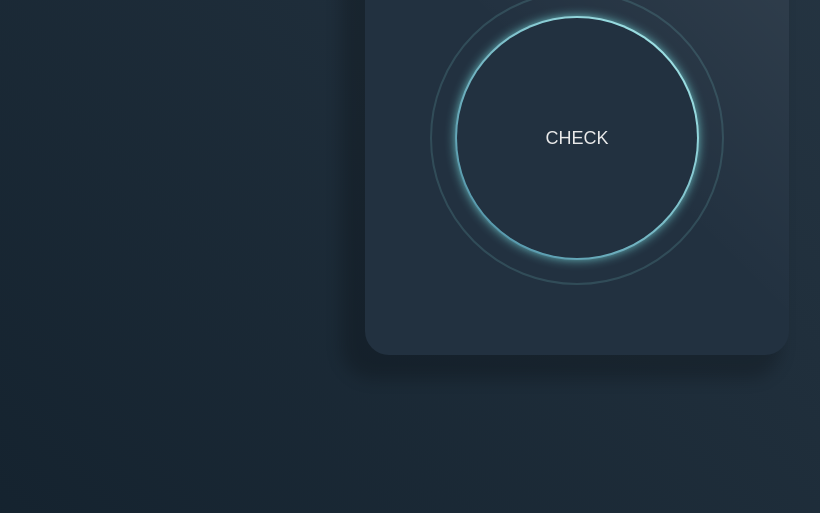
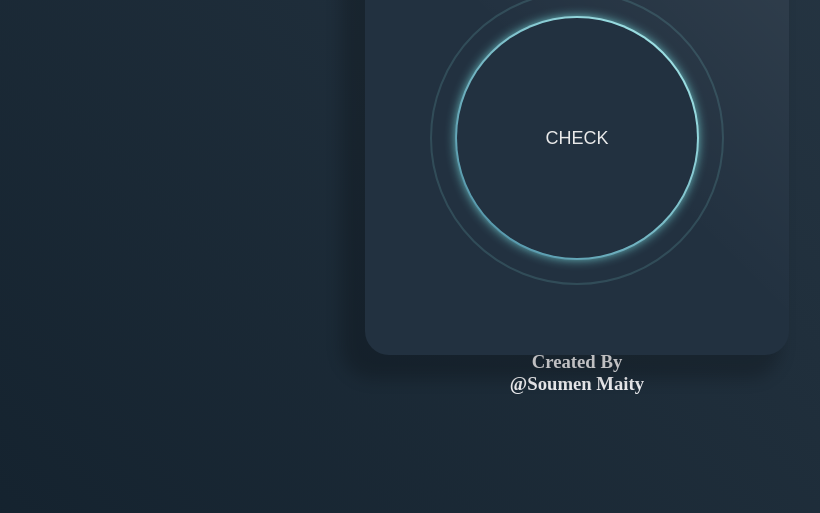
Before and after one commit to SoumenM1/Internet_speed_calculator, a plain HTML site: page index.html in a window 1280 px wide. Shown: the part 287-800 px from the top of the page, without its empty margins (63-883 px from the left). Drawn offline with Linux system fonts and the light colour scheme.

Commit message:
Add files via upload

```diff
--- a/index.html
+++ b/index.html
@@ -19,9 +19,12 @@
                 <button>CHECK</button>
             </div>
         </div>
+
     </div>
+    <footer> <h3>Created By <br><span>@Soumen Maity</span></h3></span></footer>
+</body>
 
-</body>
+
 
 <script>
     document.querySelector('button').addEventListener('click', (e) => {
--- a/style.css
+++ b/style.css
@@ -149,3 +149,9 @@ body {
     font-size: 40%;
 
 }
+
+h3{
+margin-top: 12%;
+color:hsl(240, 10%, 94%) ;
+text-align:center;
+}
```
